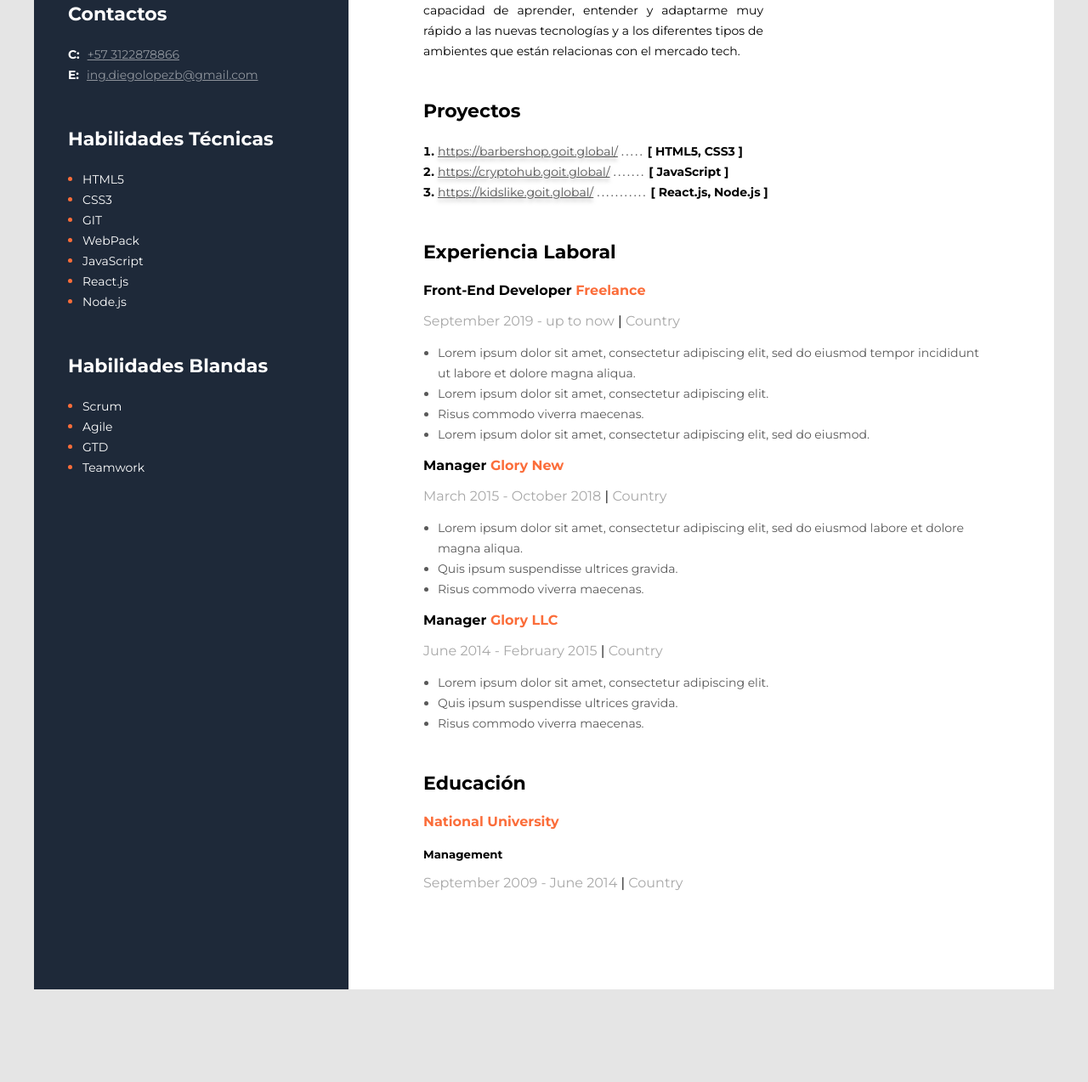
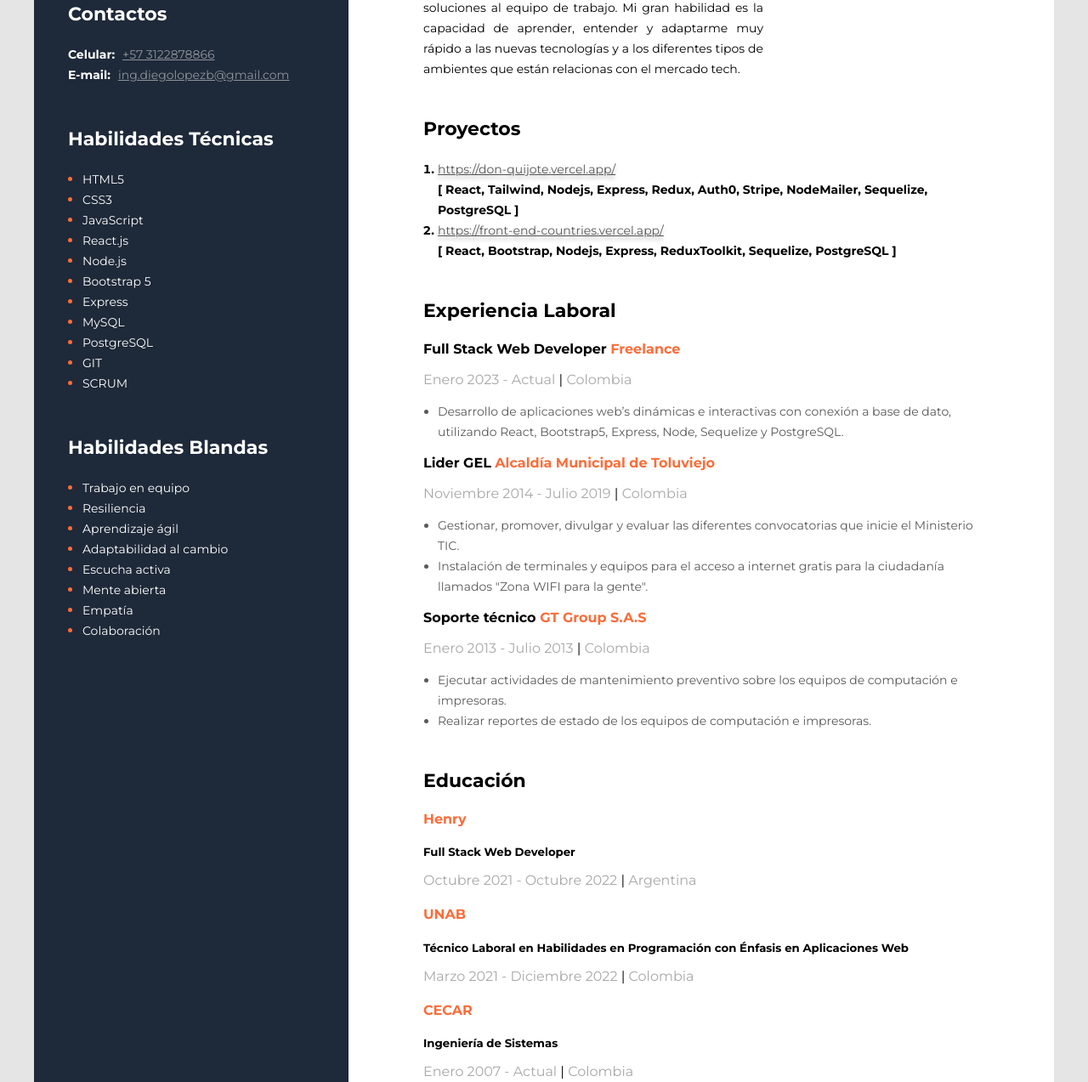
Before and after one commit to Saint-Diego/mi-cv, a plain HTML site: page index.html in a window 1280 px wide. Shown: the part 485-1758 px from the top of the page at 85% size. Before the commit the page ends 1689 px from the top, so only its background shows below. Drawn offline with Linux system fonts and the light colour scheme.

Commit message:
updated something in cv

```diff
--- a/css/styles.css
+++ b/css/styles.css
@@ -36,7 +36,7 @@ li {
 }
 
 .descripcion-profesional {
-  font-size: 14px;
+  font-size: 25px;
   font-weight: 700;
 }
 
@@ -86,8 +86,12 @@ li {
   font-style: normal;
   font-weight: 400;
   font-size: 14px;
-  line-height: 24px;
+  line-height: 14px;
   text-shadow: 0px 4px 4px rgba(0, 0, 0, 0.25);
+}
+
+.skill-tech-project {
+  margin: 0 auto;
 }
 
 .puntos-suspensivos-proyecto {
--- a/index.html
+++ b/index.html
@@ -1,12 +1,15 @@
 <!DOCTYPE html>
 <html lang="en">
   <head>
-		<meta charset="UTF-8">
-		<meta http-equiv="X-UA-Compatible" content="IE=edge">
-		<meta name="viewport" content="width=device-width, initial-scale=1.0">
+    <meta charset="UTF-8" />
+    <meta http-equiv="X-UA-Compatible" content="IE=edge" />
+    <meta name="viewport" content="width=device-width, initial-scale=1.0" />
     <title>Mi CV</title>
-		<link rel="stylesheet" href="css/styles.css">
-		<link href="https://fonts.googleapis.com/css2?family=Montserrat:wght@400;700&display=swap" rel="stylesheet">
+    <link rel="stylesheet" href="css/styles.css" />
+    <link
+      href="https://fonts.googleapis.com/css2?family=Montserrat:wght@400;700&display=swap"
+      rel="stylesheet"
+    />
   </head>
   <body>
     <!-- Contenedor principal -->
@@ -15,13 +18,19 @@
       <div class="informacion-general">
         <!-- Descripción -->
         <div class="descripcion">
+          <h1 class="nombre">Diego López Beltrán</h1>
           <h2 class="descripcion-profesional">Full Stack Web Developer</h2>
-					<h1 class="nombre">Diego López Beltrán</h1>
           <p class="acerca-de">
-						Estudié 8 semestres de Ingeniería de Sistemas, efectué seminarios de tecnología bajo una fundación para estudiantes de educación media, también hice labores de mantenimiento correctivo y preventivo para equipos de oficina. Finalicé diplomados con respecto al desarrollo de aplicaciones web.
-						Me gusta participar en la realización de actividades, tareas y requerimientos en el desarrollo del software.
-						Poder aportar y apoyar con soluciones al equipo de trabajo.
-						Mi gran habilidad es la capacidad de aprender, entender y adaptarme muy rápido a las nuevas tecnologías y a los diferentes tipos de ambientes que están relacionas con el mercado tech.
+            Estudié 8 semestres de Ingeniería de Sistemas, efectué seminarios de
+            tecnología bajo una fundación para estudiantes de educación media,
+            también hice labores de mantenimiento correctivo y preventivo para
+            equipos de oficina. Finalicé diplomados con respecto al desarrollo
+            de aplicaciones web. Me gusta participar en la realización de
+            actividades, tareas y requerimientos en el desarrollo del software.
+            Poder aportar y apoyar con soluciones al equipo de trabajo. Mi gran
+            habilidad es la capacidad de aprender, entender y adaptarme muy
+            rápido a las nuevas tecnologías y a los diferentes tipos de
+            ambientes que están relacionas con el mercado tech.
           </p>
         </div>
         <!-- Proyectos -->
@@ -29,19 +38,28 @@
           <h3 class="titulo-seccion-principal">Proyectos</h3>
           <ol class="lista-proyectos">
             <li>
-							<a class="enlace-proyectos" href="https://barbershop.goit.global/" target="_blank">https://barbershop.goit.global/</a>
-							<span class="puntos-suspensivos-proyecto">.....</span>
-							<span>[ HTML5, CSS3 ]</span>
+              <a
+                class="enlace-proyectos"
+                href="https://don-quijote.vercel.app/"
+                target="_blank"
+                >https://don-quijote.vercel.app/</a
+              >
+              <p class="skill-tech-project">
+                [ React, Tailwind, Nodejs, Express, Redux, Auth0, Stripe,
+                NodeMailer, Sequelize, PostgreSQL ]
+              </p>
             </li>
             <li>
-							<a class="enlace-proyectos" href="https://cryptohub.goit.global/" target="_blank">https://cryptohub.goit.global/</a>
-							<span class="puntos-suspensivos-proyecto">.......</span>
-							<span>[ JavaScript ]</span>
-						</li>
-						<li>
-							<a class="enlace-proyectos" href="https://kidslike.goit.global/" target="_blank">https://kidslike.goit.global/</a>
-							<span class="puntos-suspensivos-proyecto">...........</span>
-							<span>[ React.js, Node.js ]</span>
+              <a
+                class="enlace-proyectos"
+                href="https://front-end-countries.vercel.app/"
+                target="_blank"
+                >https://front-end-countries.vercel.app/</a
+              >
+              <p class="skill-tech-project">
+                [ React, Bootstrap, Nodejs, Express, ReduxToolkit, Sequelize,
+                PostgreSQL ]
+              </p>
             </li>
           </ol>
         </div>
@@ -50,33 +68,60 @@
           <h3 class="titulo-seccion-principal">Experiencia Laboral</h3>
           <!-- Empresa 1 -->
           <div>
-						<h4 class="cargo-laboral">Front-End Developer <span class="empresa">Freelance</span></h4>
-						<p class="periodo-empresa">September 2019 - up to now   <span class="barra-separadora-periodo">|</span>   Country</p>
+            <h4 class="cargo-laboral">
+              Full Stack Web Developer <span class="empresa">Freelance</span>
+            </h4>
+            <p class="periodo-empresa">
+              Enero 2023 - Actual
+              <span class="barra-separadora-periodo">|</span> Colombia
+            </p>
             <ul class="lista-experiencia">
-							<li>Lorem ipsum dolor sit amet, consectetur adipiscing elit, sed do eiusmod tempor incididunt ut labore et dolore magna aliqua.</li>
-							<li>Lorem ipsum dolor sit amet, consectetur adipiscing elit.</li>
-							<li>Risus commodo viverra maecenas.</li>
-							<li>Lorem ipsum dolor sit amet, consectetur adipiscing elit, sed do eiusmod.</li>
+              <li>
+                Desarrollo de aplicaciones web’s dinámicas e interactivas con
+                conexión a base de dato, utilizando React, Bootstrap5, Express,
+                Node, Sequelize y PostgreSQL.
+              </li>
             </ul>
           </div>
           <!-- Empresa 2 -->
           <div>
-						<h4 class="cargo-laboral">Manager <span class="empresa">Glory New</span></h4>
-						<p class="periodo-empresa">March 2015 - October 2018   <span class="barra-separadora-periodo">|</span>   Country</p>
+            <h4 class="cargo-laboral">
+              Lider GEL
+              <span class="empresa">Alcaldía Municipal de Toluviejo</span>
+            </h4>
+            <p class="periodo-empresa">
+              Noviembre 2014 - Julio 2019
+              <span class="barra-separadora-periodo">|</span> Colombia
+            </p>
             <ul class="lista-experiencia">
-							<li>Lorem ipsum dolor sit amet, consectetur adipiscing elit, sed do eiusmod labore et dolore magna aliqua.</li>
-							<li>Quis ipsum suspendisse ultrices gravida.</li>
-							<li>Risus commodo viverra maecenas.</li>
+              <li>
+                Gestionar, promover, divulgar y evaluar las diferentes
+                convocatorias que inicie el Ministerio TIC.
+              </li>
+              <li>
+                Instalación de terminales y equipos para el acceso a internet
+                gratis para la ciudadanía llamados "Zona WIFI para la gente".
+              </li>
             </ul>
           </div>
           <!-- Empresa 3 -->
           <div>
-						<h4 class="cargo-laboral">Manager <span class="empresa">Glory LLC</span></h4>
-						<p class="periodo-empresa">June 2014 - February 2015   <span class="barra-separadora-periodo">|</span>   Country</p>
+            <h4 class="cargo-laboral">
+              Soporte técnico <span class="empresa">GT Group S.A.S</span>
+            </h4>
+            <p class="periodo-empresa">
+              Enero 2013 - Julio 2013
+              <span class="barra-separadora-periodo">|</span> Colombia
+            </p>
             <ul class="lista-experiencia">
-							<li>Lorem ipsum dolor sit amet, consectetur adipiscing elit.</li>
-							<li>Quis ipsum suspendisse ultrices gravida.</li>
-							<li>Risus commodo viverra maecenas.</li>
+              <li>
+                Ejecutar actividades de mantenimiento preventivo sobre los
+                equipos de computación e impresoras.
+              </li>
+              <li>
+                Realizar reportes de estado de los equipos de computación e
+                impresoras.
+              </li>
             </ul>
           </div>
         </div>
@@ -85,25 +130,58 @@
           <h3 class="titulo-seccion-principal">Educación</h3>
           <!-- Educación 1 -->
           <div>
-						<h4 class="empresa">National University</h4>
-						<h5 class="carrera-educativa">Management</h5>
-						<p class="periodo-empresa">September 2009 - June 2014   <span class="barra-separadora-periodo">|</span>   Country</p>
+            <h4 class="empresa">Henry</h4>
+            <h5 class="carrera-educativa">Full Stack Web Developer</h5>
+            <p class="periodo-empresa">
+              Octubre 2021 - Octubre 2022
+              <span class="barra-separadora-periodo">|</span> Argentina
+            </p>
+          </div>
+          <!-- Educación 1 -->
+          <div>
+            <h4 class="empresa">UNAB</h4>
+            <h5 class="carrera-educativa">
+              Técnico Laboral en Habilidades en Programación con Énfasis en
+              Aplicaciones Web
+            </h5>
+            <p class="periodo-empresa">
+              Marzo 2021 - Diciembre 2022
+              <span class="barra-separadora-periodo">|</span> Colombia
+            </p>
+          </div>
+          <!-- Educación 1 -->
+          <div>
+            <h4 class="empresa">CECAR</h4>
+            <h5 class="carrera-educativa">Ingeniería de Sistemas</h5>
+            <p class="periodo-empresa">
+              Enero 2007 - Actual
+              <span class="barra-separadora-periodo">|</span> Colombia
+            </p>
           </div>
         </div>
       </div>
       <!-- Información secundaria -->
       <aside class="informacion-lateral">
-				<img src="./imagenes/foto-perfil-lg.jpg" alt="Mi foto de perfil" width="370" height="354">
+        <img
+          src="./imagenes/profile-photo.png"
+          alt="Mi foto de perfil"
+          width="370"
+          height="354"
+        />
         <!-- Contactos -->
         <div class="contactos">
           <h3 class="titulo-lateral">Contactos</h3>
           <div>
-						<span class="tipo-contacto">C: </span>
-						<a class="contacto-info" href="tel:+57 3122878866">+57 3122878866</a>
+            <span class="tipo-contacto">Celular: </span>
+            <a class="contacto-info" href="tel:+57 3122878866"
+              >+57 3122878866</a
+            >
           </div>
           <div>
-						<span class="tipo-contacto">E: </span>
-						<a class="contacto-info" href="mailto:ing.diegolopezb@gmail.com">ing.diegolopezb@gmail.com</a>
+            <span class="tipo-contacto">E-mail: </span>
+            <a class="contacto-info" href="mailto:ing.diegolopezb@gmail.com"
+              >ing.diegolopezb@gmail.com</a
+            >
           </div>
         </div>
         <!-- Habilidades técnicas -->
@@ -112,21 +190,37 @@
           <ul class="lista-lateral">
             <li><span class="elemento-lista-lateral">HTML5</span></li>
             <li><span class="elemento-lista-lateral">CSS3</span></li>
-						<li><span class="elemento-lista-lateral">GIT</span></li>
-						<li><span class="elemento-lista-lateral">WebPack</span></li>
             <li><span class="elemento-lista-lateral">JavaScript</span></li>
             <li><span class="elemento-lista-lateral">React.js</span></li>
             <li><span class="elemento-lista-lateral">Node.js</span></li>
+            <li><span class="elemento-lista-lateral">Bootstrap 5</span></li>
+            <li><span class="elemento-lista-lateral">Express</span></li>
+            <li><span class="elemento-lista-lateral">MySQL</span></li>
+            <li><span class="elemento-lista-lateral">PostgreSQL</span></li>
+            <li><span class="elemento-lista-lateral">GIT</span></li>
+            <li><span class="elemento-lista-lateral">SCRUM</span></li>
           </ul>
         </div>
         <!-- Habilidades blandas -->
         <div class="habilidades-blandas">
           <h3 class="titulo-lateral">Habilidades Blandas</h3>
           <ul class="lista-lateral">
-						<li><span class="elemento-lista-lateral">Scrum</span></li>
-						<li><span class="elemento-lista-lateral">Agile</span></li>
-						<li><span class="elemento-lista-lateral">GTD</span></li>
-						<li><span class="elemento-lista-lateral">Teamwork</span></li>
+            <li>
+              <span class="elemento-lista-lateral">Trabajo en equipo</span>
+            </li>
+            <li><span class="elemento-lista-lateral">Resiliencia</span></li>
+            <li>
+              <span class="elemento-lista-lateral">Aprendizaje ágil</span>
+            </li>
+            <li>
+              <span class="elemento-lista-lateral"
+                >Adaptabilidad al cambio</span
+              >
+            </li>
+            <li><span class="elemento-lista-lateral">Escucha activa</span></li>
+            <li><span class="elemento-lista-lateral">Mente abierta</span></li>
+            <li><span class="elemento-lista-lateral">Empatía</span></li>
+            <li><span class="elemento-lista-lateral">Colaboración</span></li>
           </ul>
         </div>
       </aside>
```
Also changed, not shown: imagenes/foto-perfil-lg.jpg (deleted), imagenes/profile-photo.png (added). Lines whose indentation alone changed are shown as unchanged.
